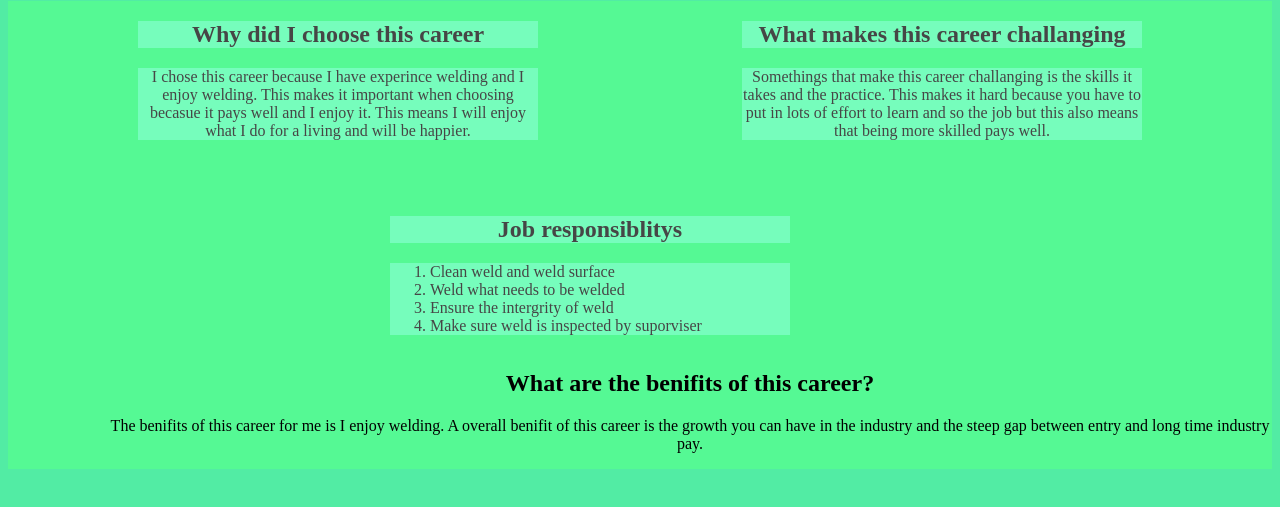
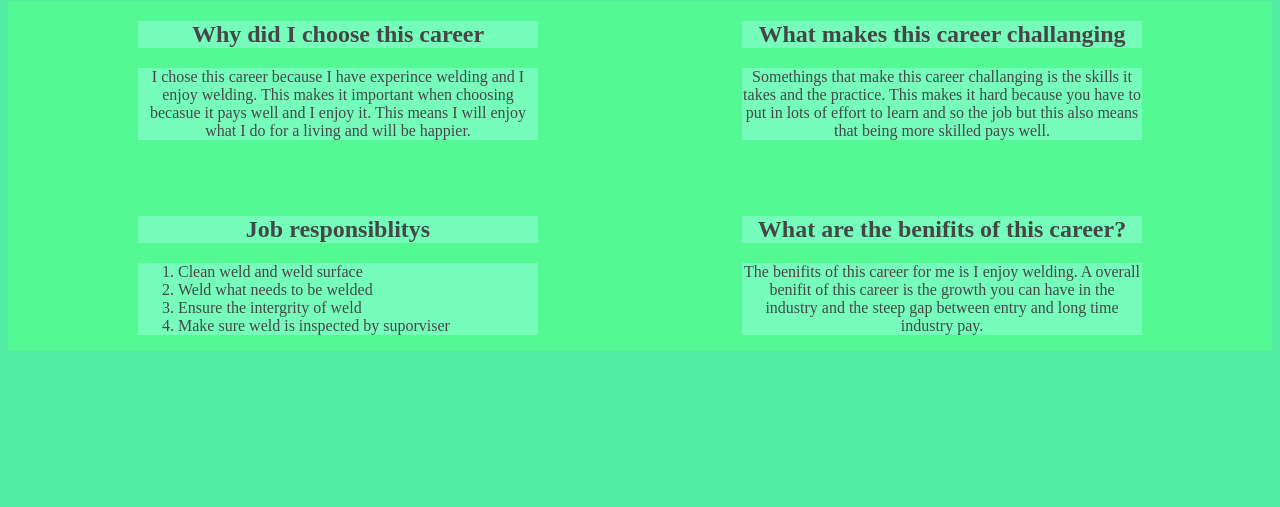
Before and after one commit to BraydenC07/WeldingWebsite, a website: page index.html in a window 1280 px wide. Shown: the part 79-586 px from the top of the page. Drawn offline with Linux system fonts and the light colour scheme.

Commit message:
Update MainStyle.css

```diff
--- a/MainStyle.css
+++ b/MainStyle.css
@@ -3,8 +3,6 @@
   --textbordercol: #76fdbc;
   --textcol: #464646;
   --sectioncol: #55f994;
-  --PlaceHoldP: "Lorem ipsum dolor sit amet, consectetur adipiscing elit, sed do eiusmod tempor incididunt ut labore et dolore magna aliqua. Egestas pretium aenean pharetra magna. Dictum at tempor commodo ullamcorper a lacus vestibulum sed. Non odio euismod lacinia at quis risus sed. Lectus nulla at volutpat diam ut venenatis tellus in. Blandit aliquam etiam erat velit. Eu facilisis sed odio morbi quis commodo odio. Dui sapien eget mi proin sed libero enim sed faucibus. Vel turpis nunc eget lorem dolor sed viverra ipsum. Nunc sed blandit libero volutpat sed cras ornare. Quis commodo odio aenean sed adipiscing.";
-  --PlaceHoldH: "Hold this head";
 }
 
 body {
@@ -83,21 +81,21 @@ body {
   padding-left: 100px;
 }
 
-#benh {
+#orl1 {
+  text-align: left;
+  color: var(--textcol);
+  background-color: var(--textbordercol);
+}
+
+#Benh {
   color: var(--textcol);
   text-align: center;
   background-color: var(--textbordercol);
 }
 
-#benp {
+#Benp {
   color: var(--textcol);
   text-align: center;
   background-color: var(--textbordercol);
   width: 400px;
 }
-
-#orl1 {
-  text-align: left;
-  color: var(--textcol);
-  background-color: var(--textbordercol);
-}
```
